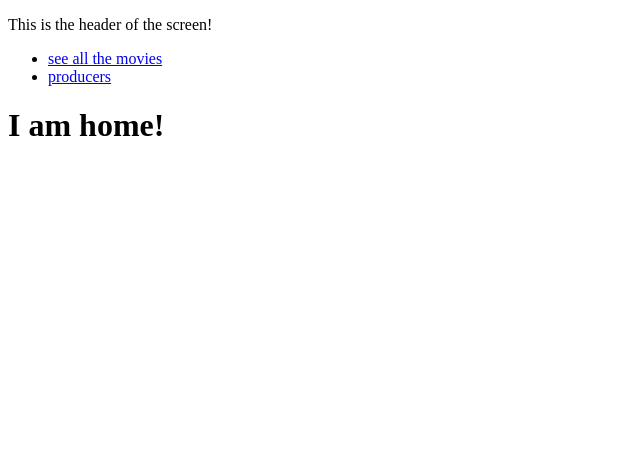
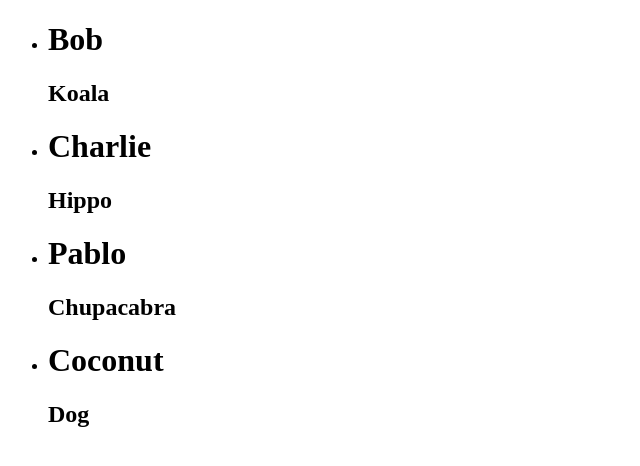
Before and after one commit to a-JAVA-chip-frappuccino/Phase-2-React-Router, a React (Create React App) app: page / in a window 1280 px wide. Shown: the top 466 px of the page, without its empty margins (0-640 px from the left). Built offline with nearby package versions, Linux system fonts and the light colour scheme; data requests are answered from the project's data file.

Commit message:
added mapping

```diff
--- /dev/null
+++ b/db.json
@@ -0,0 +1,24 @@
+{
+    "animals": [
+      {
+        "id": 1,
+        "species": "Koala",
+        "name": "Bob"
+      },
+      {
+        "id": 2,
+        "species": "Hippo",
+        "name": "Charlie"
+      },
+      {
+        "species": "Chupacabra",
+        "name": "Pablo",
+        "id": 3
+      },
+      {
+        "species": "Dog",
+        "name": "Coconut",
+        "id": 4
+      }
+    ]
+  }
--- a/src/components/App.js
+++ b/src/components/App.js
@@ -1,4 +1,4 @@
-import React from "react";
+import React, { useEffect, useState } from "react";
 import { Routes, Route } from "react-router-dom";
 
 import Header from "./Header"
@@ -10,7 +10,17 @@ import Producers from "./Producers";
 import Movies from "./Movies";
 import Movie from "./Movie";
 
+import PD_FETCH from "./PD_FETCH";
+
 function App() {
+
+    const [animals, setAnimals] = useState([])
+
+    useEffect(() => {
+        fetch("http://localhost:3000/animals")
+            .then((resp) => resp.json())
+            .then((data) => setAnimals(data))
+    }, [])
 
     const favoriteProducer = "Jane Smith";
 
@@ -20,7 +30,7 @@ function App() {
 
     return (
             <Routes>
-                <Route path = '/' element = { <Home /> } />
+                <Route path = '/' element = { <PD_FETCH animals = { animals } /> } />
                 <Route path = '/actors'>
                     <Route index element = { <Actors actorArr = { actorArr } /> } />
                     <Route exact path = '1' element = { <Actor /> } />
--- /dev/null
+++ b/src/components/EachPD.js
@@ -0,0 +1,13 @@
+import React from "react";
+
+function EachPD( { id, species, name } ) {
+
+    return (
+            <li>
+                <h1>{name}</h1>
+                <h2>{species}</h2>
+            </li>
+    );
+}
+
+export default EachPD;
--- /dev/null
+++ b/src/components/PD_FETCH.js
@@ -0,0 +1,24 @@
+import React from "react";
+import EachPD from "./EachPD";
+
+function PD_FETCH( { animals } ) {
+
+    const mappedAnimals = animals.map((animal) => (
+        <EachPD
+            key = {animal.id}
+            id = {animal.id}
+            species = {animal.species}
+            name = {animal.name}
+        />
+    ))
+
+    return (
+        <>
+            <ul>
+                {mappedAnimals}
+            </ul>
+        </>
+    );
+}
+
+export default PD_FETCH;
```
